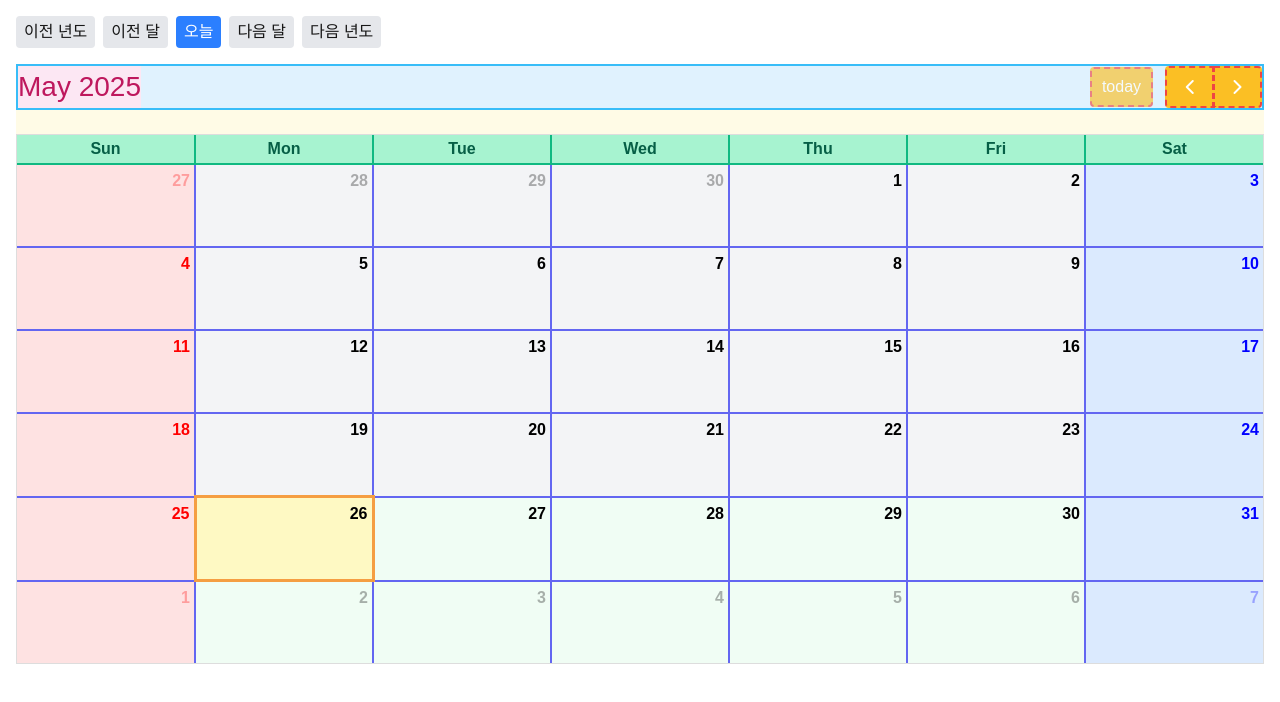
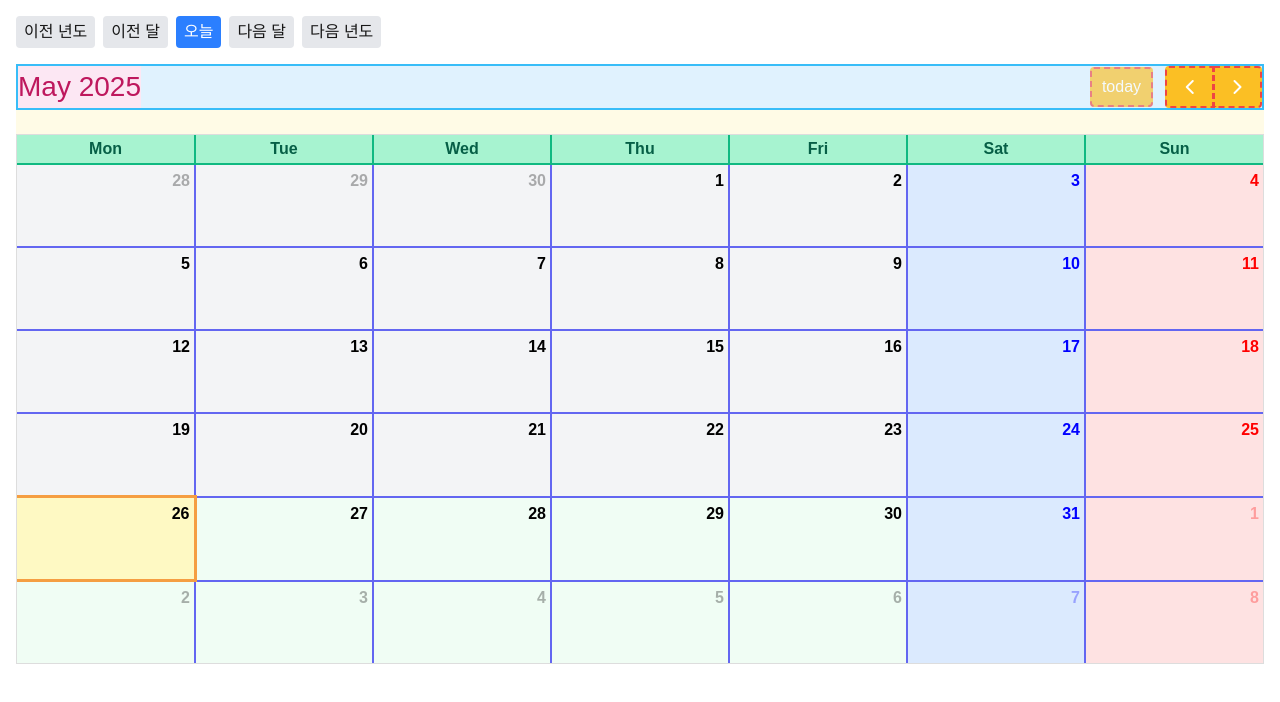
Before and after one commit to Orchemi/fullcalendar-test, a Next.js app: page / in a window 1280 px wide. Shown: the top 702 px of the page. Built offline with nearby package versions, Linux system fonts and the light colour scheme.

Commit message:
Feat: 일요일 시작이 아닌, 월요일 시작으로

```diff
--- a/src/app/page.tsx
+++ b/src/app/page.tsx
@@ -84,6 +84,7 @@ export default function Calendar() {
         events={events}
         eventContent={renderEventContent}
         dayCellClassNames={dayCellClassNames}
+        firstDay={1}
       />
       <style jsx global>{`
         .fc {
```
